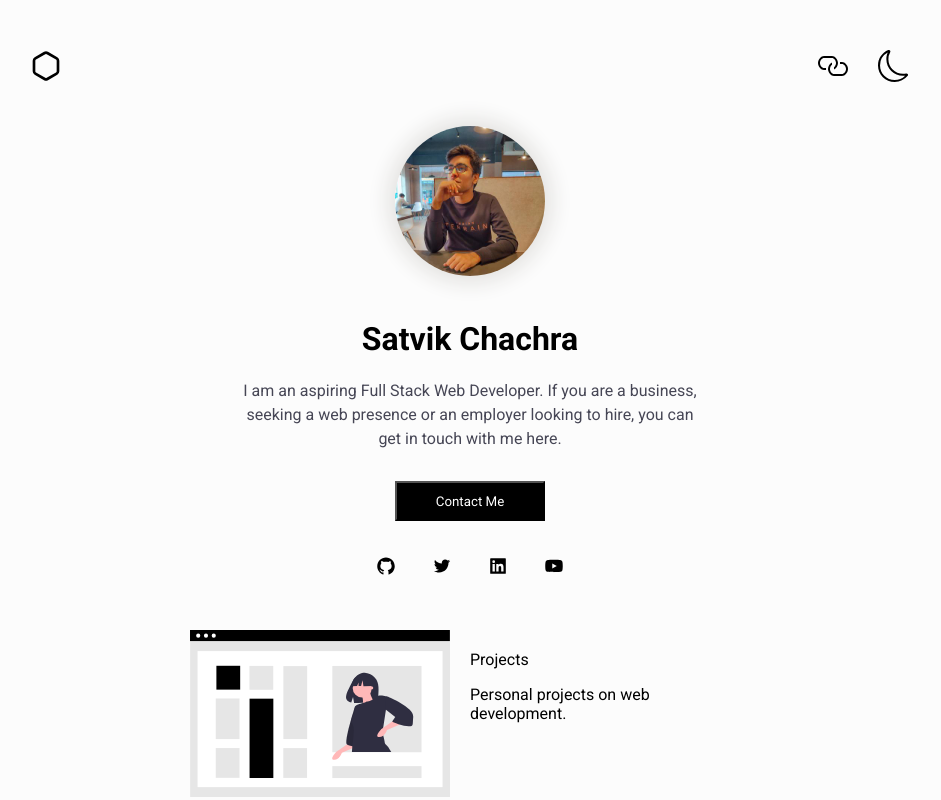
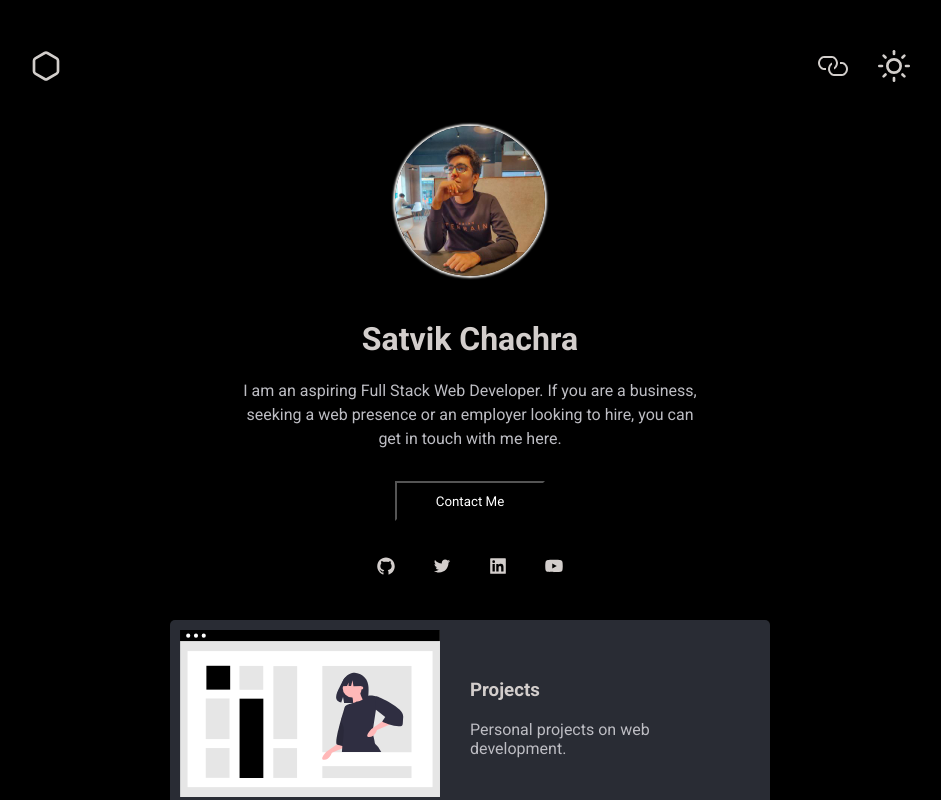
Before and after one commit to satvikchachra/satvikchachra-portfolio, a React (Create React App) app: page / in a window 1280 px wide. Both pictures are taken after a click on the item 1064 px from the left and 68 px from the top of the page. Shown: the top 800 px of the page, without its empty margins (170-1111 px from the left). Built offline with nearby package versions, Linux system fonts and the light colour scheme.

Commit message:
feat: Dark Mode Home Page

```diff
--- a/src/App.css
+++ b/src/App.css
@@ -7,6 +7,10 @@
   height: 100%;
 }
 
+.Dark {
+  background-color: #000000;
+}
+
 .Navigation-Section, .Profile-Section, .Blog-Section, .Project-Section {
   display: flex;
   justify-content: center;
--- a/src/App.js
+++ b/src/App.js
@@ -17,6 +17,7 @@ const App = () => {
   const [showHomePage, setShowHomePage] = useState(true);
   const [showProjectPage, setShowProjectPage] = useState(false);
   const [showBlogPage, setShowBlogPage] = useState(false);
+  const [isDarkModeOn, setIsDarkModeOn] = useState(false);
 
   useEffect(() => {
     window.scrollTo({
@@ -50,18 +51,22 @@ const App = () => {
       setShowProjectPage(false);
   };
 
+  const toggleModeHandler = () => {
+    setIsDarkModeOn(!isDarkModeOn);
+  };
+
   const homePage = (
     <div>
       <ProfileImage ht="150px" wd="150px" />
-      <NameHeader />
-      <BriefDescription />
+      <NameHeader darkMode={isDarkModeOn} />
+      <BriefDescription darkMode={isDarkModeOn} />
       <ContactMe />
-      <SocialProfiles />
+      <SocialProfiles darkMode={isDarkModeOn} />
       <div className="Navigation-Section">
-        <NavigateCard clicked={navigateToProjectPageHandler} title="Projects" body="Personal projects on web development." pic={WebsiteIllustration} />
+        <NavigateCard darkMode={isDarkModeOn} clicked={navigateToProjectPageHandler} title="Projects" body="Personal projects on web development." pic={WebsiteIllustration} />
       </div>
       <div className="Navigation-Section">
-        <NavigateCard clicked={navigateToBlogPageHandler} title="Blogs" body="Personal blogs on web development." pic={BlogIllustration} />
+        <NavigateCard darkMode={isDarkModeOn} clicked={navigateToBlogPageHandler} title="Blogs" body="Personal blogs on web development." pic={BlogIllustration} />
       </div>
     </div>
   );
@@ -94,9 +99,13 @@ const App = () => {
     </div>
   );
 
+  let classArray = "App";
+  if (isDarkModeOn)
+    classArray = "App Dark";
+
   return (
-    <div className="App">
-      <Navbar clicked={navigateToHomePageHandler} />
+    <div className={classArray}>
+      <Navbar clicked={navigateToHomePageHandler} darkMode={isDarkModeOn} toggler={toggleModeHandler} />
       {showHomePage && homePage}
       {showBlogPage && blogPage}
       {showProjectPage && projectPage}
--- a/src/components/BriefDescription/BriefDescription.js
+++ b/src/components/BriefDescription/BriefDescription.js
@@ -1,9 +1,13 @@
 import React from 'react';
 import classes from './BriefDescription.module.css';
 
-const BriefDescription = () => {
+const BriefDescription = props => {
+    let classArray = classes.Container;
+    if (props.darkMode) {
+        classArray = [classes.Container, classes.Dark].join(' ');
+    }
     return (
-        <div className={classes.Container}>
+        <div className={classArray}>
             I am an aspiring Full Stack Web Developer.
             If you are a business, seeking a web presence
             or an employer looking to hire,
--- a/src/components/BriefDescription/BriefDescription.module.css
+++ b/src/components/BriefDescription/BriefDescription.module.css
@@ -1,4 +1,4 @@
-.Container{
+.Container {
     color: #464655;
     line-height: 1.5;
     padding: 0 30px;
@@ -6,3 +6,7 @@
     text-align: center;
     margin: 0 auto;
 }
+
+.Dark {
+    color: #bdbdc3;
+}
--- a/src/components/Cards/NavigateCard/NavigateCard.js
+++ b/src/components/Cards/NavigateCard/NavigateCard.js
@@ -3,16 +3,24 @@ import classes from './NavigateCard.module.css';
 
 
 const NavigateCard = props => {
+    let cardClassesArray = classes.Card;
+    let titleClassArray = classes.CardTitle;
+    let bodyClassArray = classes.CardBody;
+    if (props.darkMode) {
+        cardClassesArray = [classes.Card, classes.DarkCard].join(' ');
+        titleClassArray = [classes.CardTitle, classes.DarkTitle].join(' ');
+        bodyClassArray = [classes.CardBody, classes.DarkBody].join(' ');
+    }
     return (
-        <div onClick={() => props.clicked()} className={classes.Card}>
+        <div onClick={() => props.clicked()} className={cardClassesArray}>
             <div className={classes.ImgContainer}>
                 <img alt="Navigation Section" src={props.pic} width="100%" />
             </div>
             <div className={classes.CardDescription}>
-                <div className={classes.CardTitle}>
-                    {props.title}
+                <div className={titleClassArray}>
+                    <h3>{props.title}</h3>
                 </div>
-                <p className={classes.CardBody}>
+                <p className={bodyClassArray}>
                     {props.body}
                 </p>
             </div>
--- a/src/components/Cards/NavigateCard/NavigateCard.module.css
+++ b/src/components/Cards/NavigateCard/NavigateCard.module.css
@@ -7,16 +7,28 @@
     cursor: pointer;
 }
 
-.CardBody{
+.CardBody {
     width: 260px;
 }
 
-.ImgContainer img{
+.ImgContainer img {
     width: 260px;
 }
 
 .CardDescription {
-    padding: 20px;
+    padding: 30px;
+}
+
+.DarkTitle {
+    color: #d3cecc;
+}
+
+.DarkBody {
+    color: #bdbdc3;
+}
+
+.DarkCard{
+    background-color: #292c34;
 }
 
 @media (max-width: 736px) {
@@ -25,4 +37,13 @@
         width: 260px;
         box-shadow: 0 4px 8px 0 rgba(0, 0, 0, 0.2);
     }
+    .CardDescription {
+        padding: 20px;
+    }
 }
+
+@media (max-width: 540px) {
+    .CardDescription {
+        padding: 10px;
+    }
+}
--- a/src/components/NameHeader/NameHeader.js
+++ b/src/components/NameHeader/NameHeader.js
@@ -1,9 +1,9 @@
 import React from 'react';
 
-const NameHeader = () => {
+const NameHeader = props => {
     return (
         <div>
-            <h1>Satvik Chachra</h1>
+            <h1 style={props.darkMode ? { color: "#d3cecc" } : null}>Satvik Chachra</h1>
         </div>
     );
 };
--- a/src/components/Navbar/Navbar.js
+++ b/src/components/Navbar/Navbar.js
@@ -1,16 +1,26 @@
 import React from 'react';
-import { FiHexagon } from 'react-icons/fi';
+import { FiHexagon, FiSun } from 'react-icons/fi';
 import { GoLink } from 'react-icons/go';
 import { BsMoon } from 'react-icons/bs';
 import classes from './Navbar.module.css';
 
 const Navbar = props => {
+    let homeElement = (<FiHexagon size="32px" />);
+    let linkElement = (<GoLink size="32px" />);
+    let toggleElement = (<BsMoon size="32px" />);
+
+    if (props.darkMode) {
+        homeElement = (<FiHexagon color="#d2cecb" size="32px" />);
+        linkElement = (<GoLink color="#d2cecb" size="32px" />)
+        toggleElement = (<FiSun color="#d2cecb" size="32px" />);
+    }
+
     return (
         <div className={classes.NavbarContainer}>
             <ul className={classes.NavLinks}>
-                <li onClick={() => props.clicked()} className={classes.Logo}><FiHexagon size="32px" /></li>
-                <li className={classes.ToggleMode}><BsMoon size="32px" /></li>
-                <li className={classes.PortfolioLink}><GoLink size="32px" /></li>
+                <li onClick={() => props.clicked()} className={classes.Logo}>{homeElement}</li>
+                <li onClick={() => props.toggler()} className={classes.ToggleMode}>{toggleElement}</li>
+                <li className={classes.PortfolioLink}>{linkElement}</li>
             </ul>
         </div>
     )
--- a/src/components/Navbar/Navbar.module.css
+++ b/src/components/Navbar/Navbar.module.css
@@ -14,6 +14,9 @@
 
 .Logo {
     float: left;
+}
+
+.NavLinks li {
     cursor: pointer;
 }
 
--- a/src/components/ProfileImage/ProfileImage.module.css
+++ b/src/components/ProfileImage/ProfileImage.module.css
@@ -1,5 +1,5 @@
 .DisplayPicture{
-    box-shadow: 0px 0px 20px 8px #e5e4e2;
+    box-shadow: 0px 0px 2px 2px #e5e4e2;
     border-radius: 50%;
 }
 
--- a/src/components/SocialProfiles/SocialProfiles.js
+++ b/src/components/SocialProfiles/SocialProfiles.js
@@ -2,13 +2,25 @@ import React from 'react';
 import { AiFillGithub, AiOutlineTwitter, AiFillLinkedin, AiFillYoutube } from 'react-icons/ai';
 import classes from './SocialProfiles.module.css';
 
-const SocialProfiles = () => {
+const SocialProfiles = props => {
+    let githubIcon = (<AiFillGithub size="20px" className={classes.SocialHandles} />);
+    let twitterIcon = (<AiOutlineTwitter size="20px" className={classes.SocialHandles} />);
+    let linkedinIcon = (<AiFillLinkedin size="20px" className={classes.SocialHandles} />);
+    let youtubeIcon = (<AiFillYoutube size="20px" className={classes.SocialHandles} />);
+
+    if (props.darkMode) {
+        githubIcon = (<AiFillGithub color="#d3cecc" size="20px" className={classes.SocialHandles} />);
+        twitterIcon = (<AiOutlineTwitter color="#d3cecc" size="20px" className={classes.SocialHandles} />);
+        linkedinIcon = (<AiFillLinkedin color="#d3cecc" size="20px" className={classes.SocialHandles} />);
+        youtubeIcon = (<AiFillYoutube color="#d3cecc" size="20px" className={classes.SocialHandles} />);
+    }
+
     return (
         <div className={classes.Container}>
-            <a href="https://github.com/satvikchachra" target="_blank" rel="noreferrer"><AiFillGithub size="20px" className={classes.SocialHandles} /></a>
-            <a href="https://twitter.com/satvikchachra19" target="_blank" rel="noreferrer"><AiOutlineTwitter size="20px" className={classes.SocialHandles} /></a>
-            <a href="https://www.linkedin.com/in/satvikchachra/" target="_blank" rel="noreferrer"><AiFillLinkedin size="20px" className={classes.SocialHandles} /></a>
-            <a href="https://www.youtube.com/channel/UCIbkmb0A8C8ARlX24L5e7xA" target="_blank" rel="noreferrer"><AiFillYoutube size="20px" className={classes.SocialHandles} /></a>
+            <a href="https://github.com/satvikchachra" target="_blank" rel="noreferrer">{githubIcon}</a>
+            <a href="https://twitter.com/satvikchachra19" target="_blank" rel="noreferrer">{twitterIcon}</a>
+            <a href="https://www.linkedin.com/in/satvikchachra/" target="_blank" rel="noreferrer">{linkedinIcon}</a>
+            <a href="https://www.youtube.com/channel/UCIbkmb0A8C8ARlX24L5e7xA" target="_blank" rel="noreferrer">{youtubeIcon}</a>
         </div>
     )
 };
```
Also changed, not shown: 1 other file (tests, documents, lock files or other folders).
